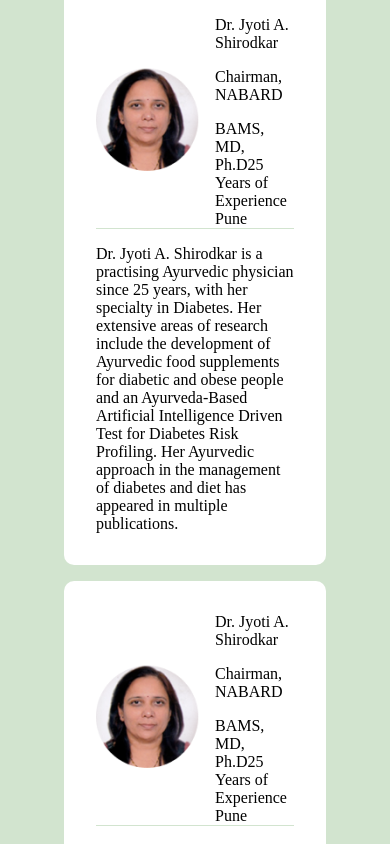
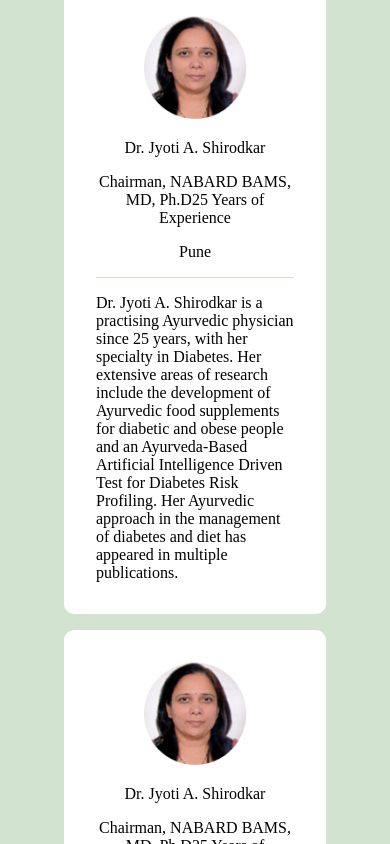
Before and after one commit to jafar99/Ayuvi, a React (Vite) app: page / in a window 390 px wide. Shown: the part 4780-5624 px from the top of the page. Built offline with nearby package versions, Linux system fonts and the light colour scheme.

Commit message:
expert module completed

```diff
--- a/src/component/Experts.jsx
+++ b/src/component/Experts.jsx
@@ -19,10 +19,10 @@ const Experts = () => {
                 Dr. Jyoti A. Shirodkar
               </span>
               <span className="content-left-top-text-designation">
-                Chairman, NABARD
+              Chairman, NABARD BAMS, MD, Ph.D25 Years of Experience
               </span>
               <span className="content-left-top-text-content">
-                BAMS, MD, Ph.D25 Years of Experience Pune
+                 Pune
               </span>
             </div>
           </div>
@@ -51,10 +51,10 @@ const Experts = () => {
                 Dr. Jyoti A. Shirodkar
               </span>
               <span className="content-center-top-text-designation">
-                Chairman, NABARD
+                Chairman, NABARD BAMS, MD, Ph.D25 Years of Experience
               </span>
               <span className="content-center-top-text-content">
-                BAMS, MD, Ph.D25 Years of Experience Pune
+                Pune
               </span>
             </div>
           </div>
--- a/src/style/Blog.css
+++ b/src/style/Blog.css
@@ -14,6 +14,7 @@
   background-color: #f8f8f8;
   width: 100%;
   padding: 2rem;
+  gap: 2rem;
 }
 
 .container1 {
@@ -108,9 +109,6 @@
   .Blogs-1 {
     gap: 1rem;
     padding: 0.5rem 1rem;
-
-
-
   }
 
   .blogss {
--- a/src/style/Experts.css
+++ b/src/style/Experts.css
@@ -92,11 +92,35 @@
   font-style: normal;
 }
 
+@media (max-width: 768px) {
+  .Expert-content {
+    flex-direction: column;
+    gap: 1rem;
+  }
 
-@media (max-width: 768px){
+  .content-left-top {
+    flex-direction: column;
+    gap: 1rem;
+    justify-content: center;
+    align-item: center;
+    text-align: center;
+  }
 
-       .Expert-content{
-              flex-direction: column;
-              gap: 1rem;
-       }
+  .content-center-top {
+    flex-direction: column;
+    gap: 1rem;
+    justify-content: center;
+    align-item: center;
+    text-align: center;
+  }
+
+  .content-center-top-text {
+    flex-direction: column;
+    margin-bottom: 1rem;
+  }
+
+  .content-left-top-text {
+    flex-direction: column;
+    margin-bottom: 1rem;
+  }
 }
--- a/src/style/Nav.css
+++ b/src/style/Nav.css
@@ -90,7 +90,7 @@
 }
 
 /* Media query for screens with a maximum width of 768px (mobile) */
-@media screen and (max-width: 768px) {
+@media screen and (max-width: 1035px) {
   .nav-menu {
     display: none; /* Hide the desktop menu items */
   }
--- a/src/style/Report.css
+++ b/src/style/Report.css
@@ -14,6 +14,7 @@
   align-items: center;
   flex-wrap: wrap;
   width: 100%;
+  gap: 1rem;
 }
 
 .Report__content img {
```
Lines whose indentation alone changed are shown as unchanged.
